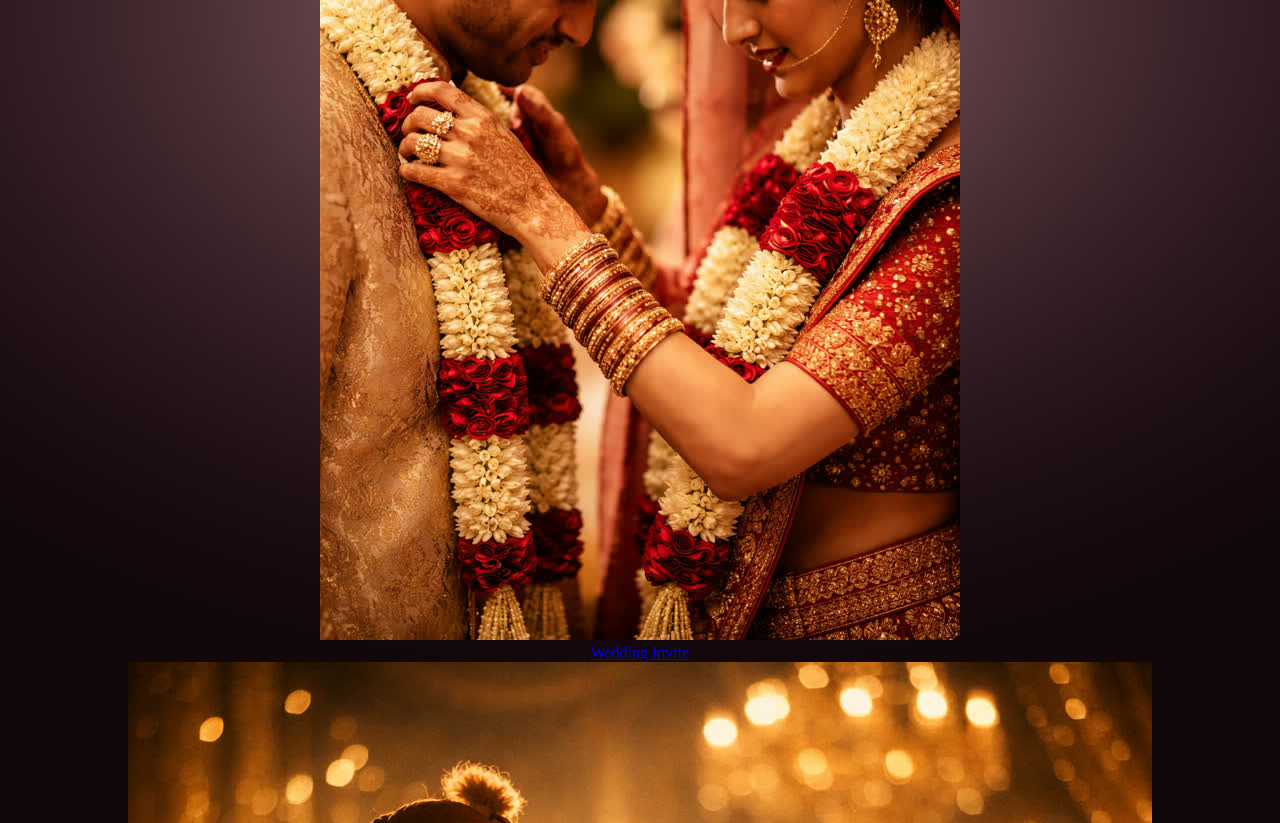
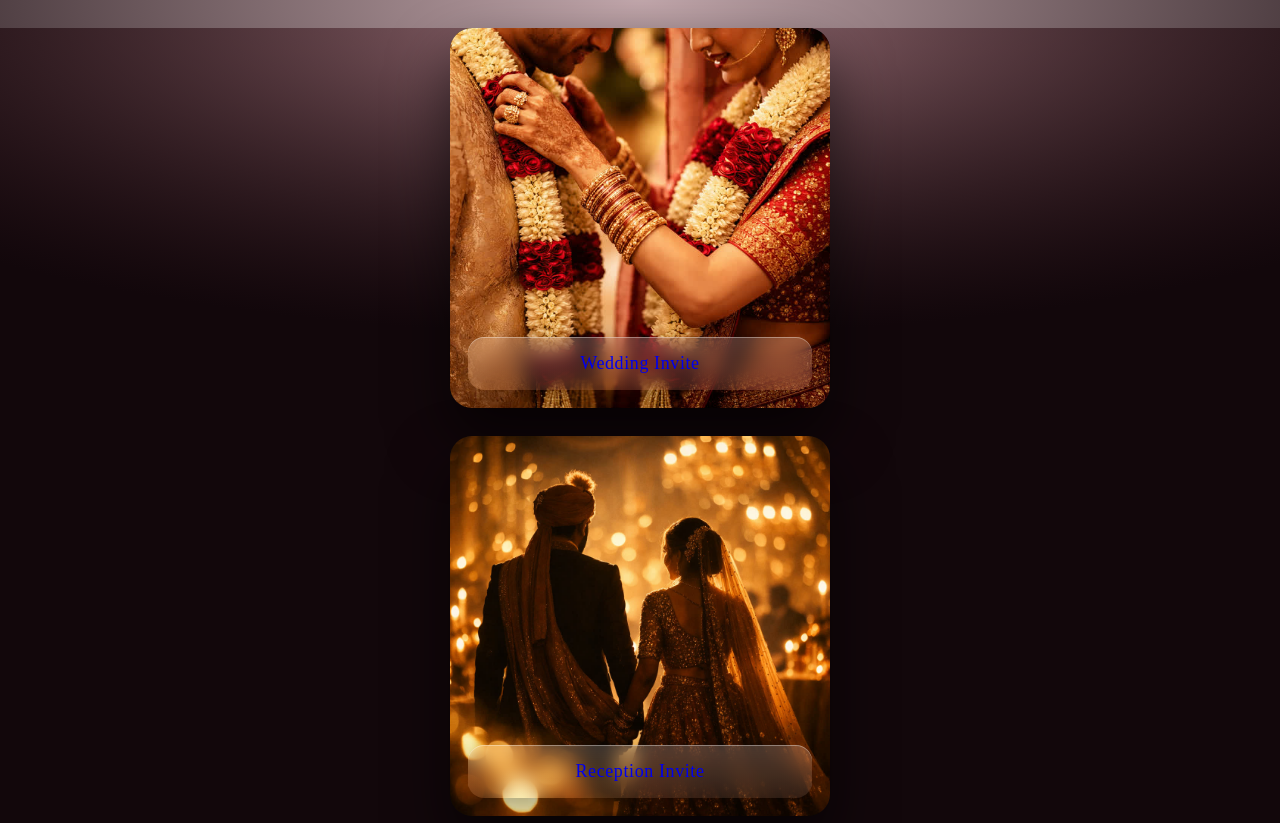
Before and after one commit to PIXORA24/Wed_Invite_Aarthi, a plain HTML site: page index.html in a window 1280 px wide. Shown: the top 823 px of the page. Drawn offline with Linux system fonts and the light colour scheme.

Commit message:
Update glass.css

```diff
--- a/glass.css
+++ b/glass.css
@@ -118,3 +118,76 @@ html, body {
   );
   font-size: 18px;
 }
+
+
+/* =========================
+   LANDING PAGE – PREMIUM
+   ========================= */
+
+.landing-wrapper {
+  max-width: 380px;
+  margin: 28px auto 80px;
+  padding: 0 14px;
+  display: grid;
+  gap: 28px;
+}
+
+.invite-card {
+  position: relative;
+  border-radius: 22px;
+  overflow: hidden;
+  background: #000;
+  box-shadow:
+    0 30px 60px rgba(0,0,0,.6),
+    inset 0 0 0 1px rgba(255,255,255,.06);
+  transform: translateZ(0);
+  transition:
+    transform .45s cubic-bezier(.2,.8,.2,1),
+    box-shadow .45s ease;
+}
+
+.invite-card img {
+  width: 100%;
+  height: 100%;
+  object-fit: cover;
+  display: block;
+  transform: scale(1.02);
+  transition: transform .6s ease;
+}
+
+/* Glass label */
+.invite-label {
+  position: absolute;
+  left: 18px;
+  right: 18px;
+  bottom: 18px;
+  padding: 16px 20px;
+  border-radius: 16px;
+  background: linear-gradient(
+    to bottom,
+    rgba(255,255,255,.18),
+    rgba(255,255,255,.08)
+  );
+  backdrop-filter: blur(10px);
+  -webkit-backdrop-filter: blur(10px);
+  font-size: 18px;
+  letter-spacing: .6px;
+  text-align: center;
+  box-shadow:
+    inset 0 1px 0 rgba(255,255,255,.35),
+    0 10px 30px rgba(0,0,0,.35);
+}
+
+/* Touch / hover interaction */
+.invite-card:active,
+.invite-card:hover {
+  transform: scale(1.03);
+  box-shadow:
+    0 45px 90px rgba(0,0,0,.75),
+    0 0 0 1px rgba(212,175,55,.35);
+}
+
+.invite-card:active img,
+.invite-card:hover img {
+  transform: scale(1.08);
+}
```
